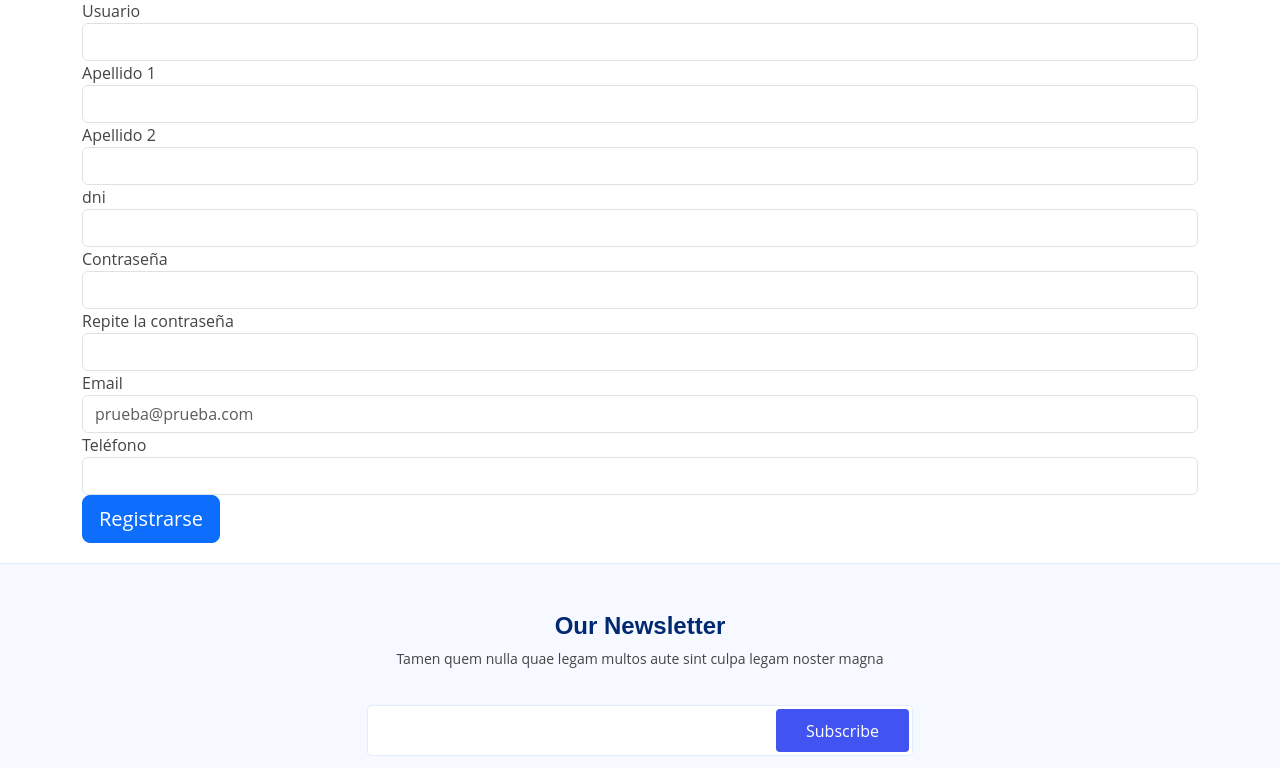
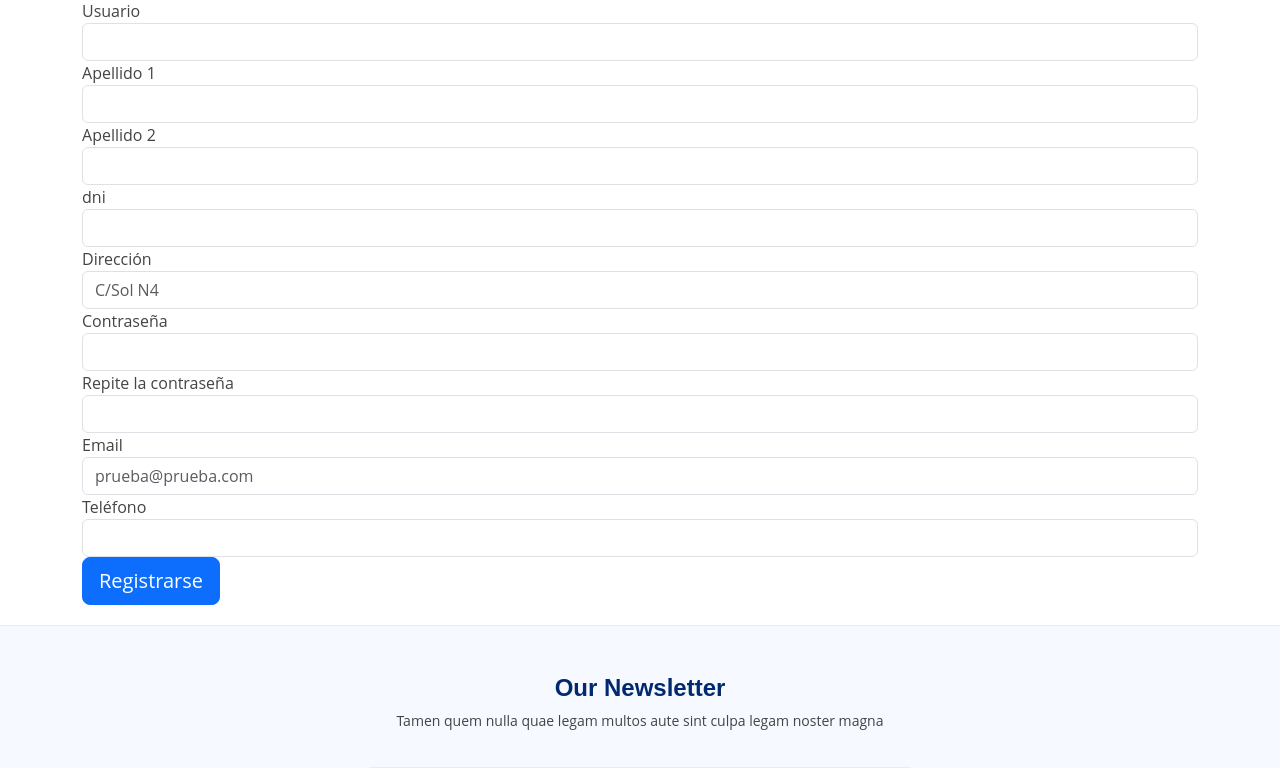
Before and after one commit to dgsi-lab-gl2-2324/Aeroluxe, a PHP site: page /Aeroluxe/registro in a window 1280 px wide. Shown: the part 97-865 px from the top of the page. Run offline with PHP 8.4, Linux system fonts and the light colour scheme; some web fonts are replaced.

Commit message:
cambio formulario registro

```diff
--- a/Aeroluxe/vista/registroView.php
+++ b/Aeroluxe/vista/registroView.php
@@ -35,6 +35,10 @@
                     <input type="text" name="dni" maxlength="50" required class="form-control" id="inputEmail4">
                 </div>
                 <div class="form-group">
+                    <label for="inputAddress2">Dirección</label>
+                    <input type="text" name="direccion" class="form-control" maxlength="50" required id="inputAddress2" placeholder="C/Sol N4">
+                </div>
+                <div class="form-group">
                     <label for="inputPassword4">Contraseña</label>
                     <input type="password" name="contrasena" maxlength="100" required class="form-control" id="inputPassword4">
                 </div>
```
